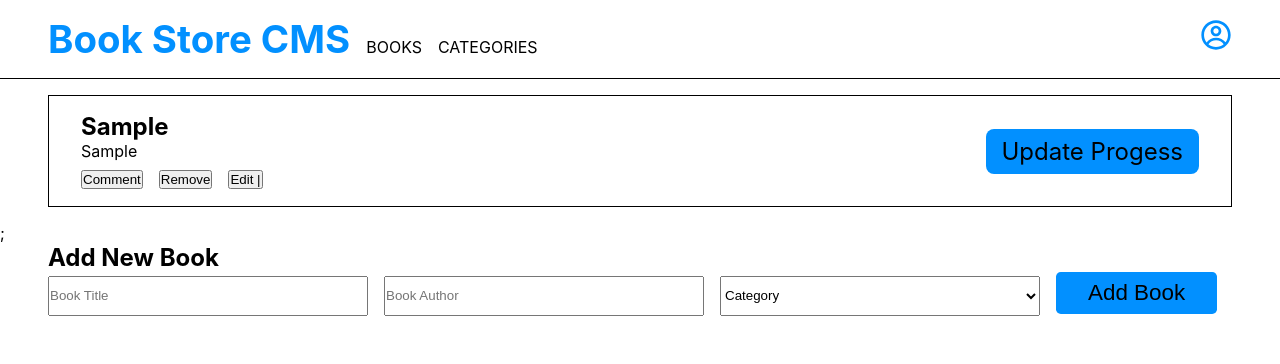
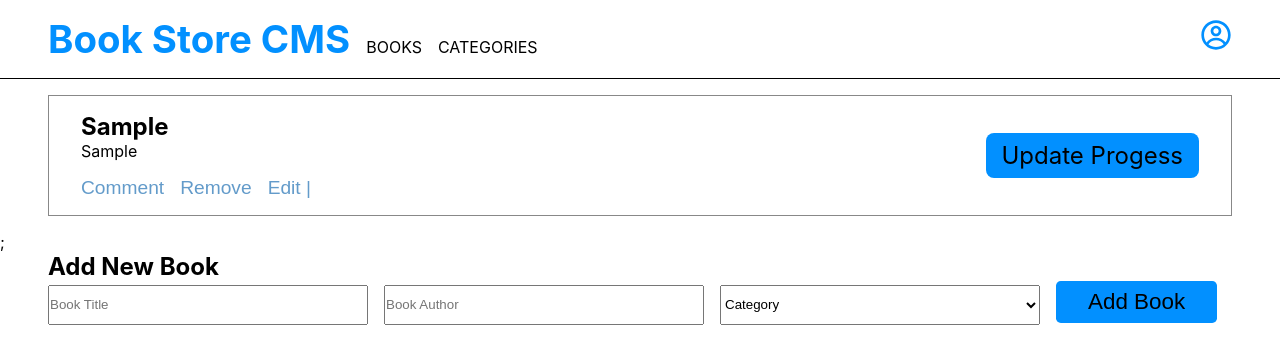
Before and after one commit to AlphaNtihinduka/Book-store, a React (Create React App) app: page / in a window 1280 px wide. Both pictures are taken after typing "Sample", "Sample" into the empty fields and a click on the button "Add Book". Shown: the top 364 px of the page. Built offline with nearby package versions, Linux system fonts and the light colour scheme; no server answers.

Commit message:
Add styles

```diff
--- a/src/CSS/book.css
+++ b/src/CSS/book.css
@@ -4,7 +4,7 @@
   display: flex;
   justify-content: space-between;
   align-items: center;
-  border: 0.1rem solid black;
+  border: 0.1rem solid #888;
 }
 
 .topic {
@@ -18,19 +18,56 @@
 }
 
 .btn-container {
-  font-size: 1.5rem;
-  color: #639bca;
   display: flex;
   list-style: none;
-  cursor: pointer;
 }
 
-.btn-container li {
+.btn-container li button {
+  font-size: 1.2rem;
   margin-right: 1rem;
+  margin-top: 1rem;
+  color: #639bca;
+  cursor: pointer;
+  border: none;
+  background-color: #fff;
 }
 
-.btn-container li:hover {
+.btn-container li button:hover {
   color: #0290ff;
+}
+
+.right-progress {
+  display: flex;
+  justify-content: space-between;
+}
+
+.circular-progress {
+  display: flex;
+  align-items: center;
+}
+
+.percentage {
+  font-size: 2rem;
+}
+
+.complete {
+  color: #888;
+}
+
+.vertical-line {
+  border-right: 1px solid rgb(196, 192, 192);
+  height: 10rem;
+  margin: 0 5rem;
+  display: flex;
+  align-self: center;
+}
+
+.right-update div {
+  margin-top: 1rem;
+}
+
+.chapter {
+  color: #888;
 }
 
 .progress-btn {
```
